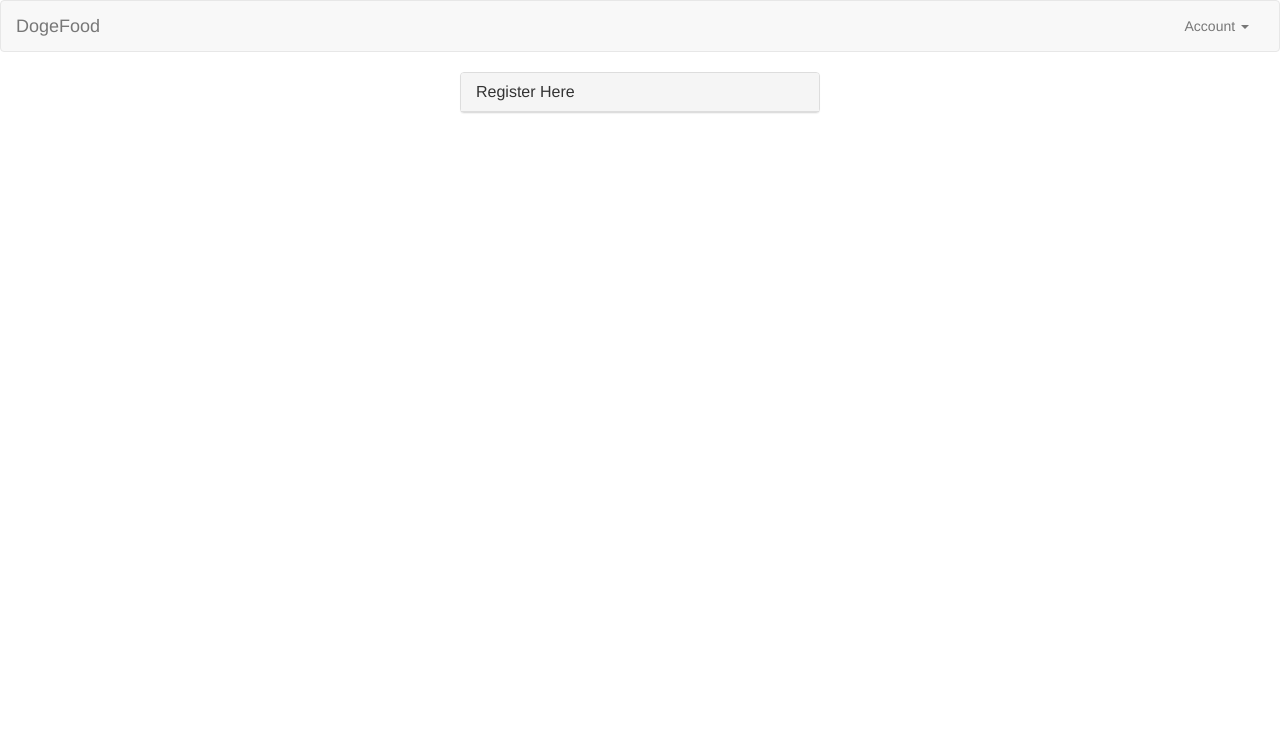
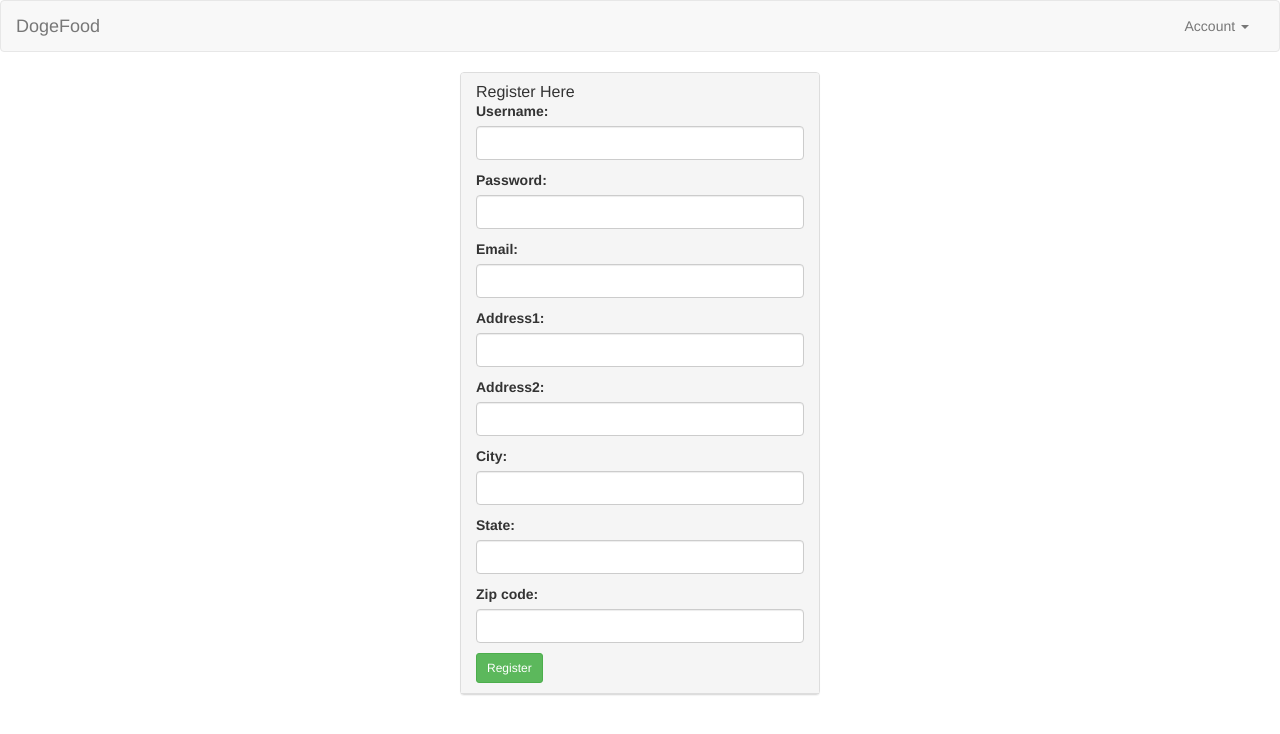
Before and after one commit to caporta/dogefood, a Django app: page /registration/new-user/ in a window 1280 px wide. Shown: the top 734 px of the page. Run offline with Django 3.2, Linux system fonts and the light colour scheme; some libraries are stand-ins or nearby versions.

Commit message:
finish new-user registration flow. provide authentication upon signup to automatically log in user.

```diff
--- a/registration/forms.py
+++ b/registration/forms.py
@@ -5,13 +5,21 @@ from .models import UserProfile
 
 
 class UserForm(forms.ModelForm):
-    password = forms.CharField(widget=forms.PasswordInput())
+    username = forms.CharField(widget=forms.TextInput(attrs={'class': 'form-control'}))
+    password = forms.CharField(widget=forms.PasswordInput(attrs={'class': 'form-control'}))
+    email = forms.CharField(widget=forms.EmailInput(attrs={'class': 'form-control'}))
+
 
     class Meta:
         model = User
-        fields = ('username', 'email', 'password')
+        fields = ('username', 'password', 'email')
 
 class UserProfileForm(forms.ModelForm):
+    address1 = forms.CharField(widget=forms.TextInput(attrs={'class': 'form-control'}))
+    address2 = forms.CharField(widget=forms.TextInput(attrs={'class': 'form-control'}))
+    city = forms.CharField(widget=forms.TextInput(attrs={'class': 'form-control'}))
+    state = forms.CharField(widget=forms.TextInput(attrs={'class': 'form-control'}))
+    zip_code = forms.CharField(widget=forms.TextInput(attrs={'class': 'form-control'}))
     class Meta:
         model = UserProfile
         fields = ('address1', 'address2', 'city', 'state', 'zip_code')
--- a/registration/templates/registration/new_user.html
+++ b/registration/templates/registration/new_user.html
@@ -6,7 +6,19 @@
         <div class="col-md-4 col-md-offset-4">
             <div class="login-panel panel panel-default">
                 <div class="panel-heading">
+
+                    {% if registered or user.is_authenticated %}
+                    <h3 class="panel-title">Thanks for Registering!</h3>
+                    <a href="{% url 'home' %}">Go to your dashboard ></a>
+                {% else %}
                     <h3 class="panel-title">Register Here</h3>
+                    <form id="user_form" action="/registration/new-user/" method="POST">
+                        {% csrf_token %}
+                        {{ user_form.as_p }}
+                        {{ profile_form.as_p }}
+                        <input class="btn btn-success btn-sm" type="submit" name="submit" value="Register">
+                    </form>
+                {% endif %}
                 </div>
             </div>
         </div>
--- a/registration/views.py
+++ b/registration/views.py
@@ -1,5 +1,6 @@
 from django.http import HttpResponse
 from django.template import RequestContext
+from django.contrib.auth import authenticate, login
 from django.shortcuts import render, render_to_response
 
 from .forms import UserForm, UserProfileForm
@@ -23,6 +24,11 @@ def register(request):
             profile.save()
 
             registered = True
+
+            user = authenticate(username=user_form.cleaned_data['username'],
+                                password=user_form.cleaned_data['password'],
+                                )
+            login(request, user)
         else:
             print('user_form.errors, profile_form.errors')
     else:
--- a/templates/login.html
+++ b/templates/login.html
@@ -34,7 +34,6 @@
                                 <input class="btn btn-success btn-sm" type="submit" value="login" />
                             </center>
                         </p>
-                        <input type="hidden" name="next" value="{{ next }}" />
                     </form>
                 </div>
             </div>
```
